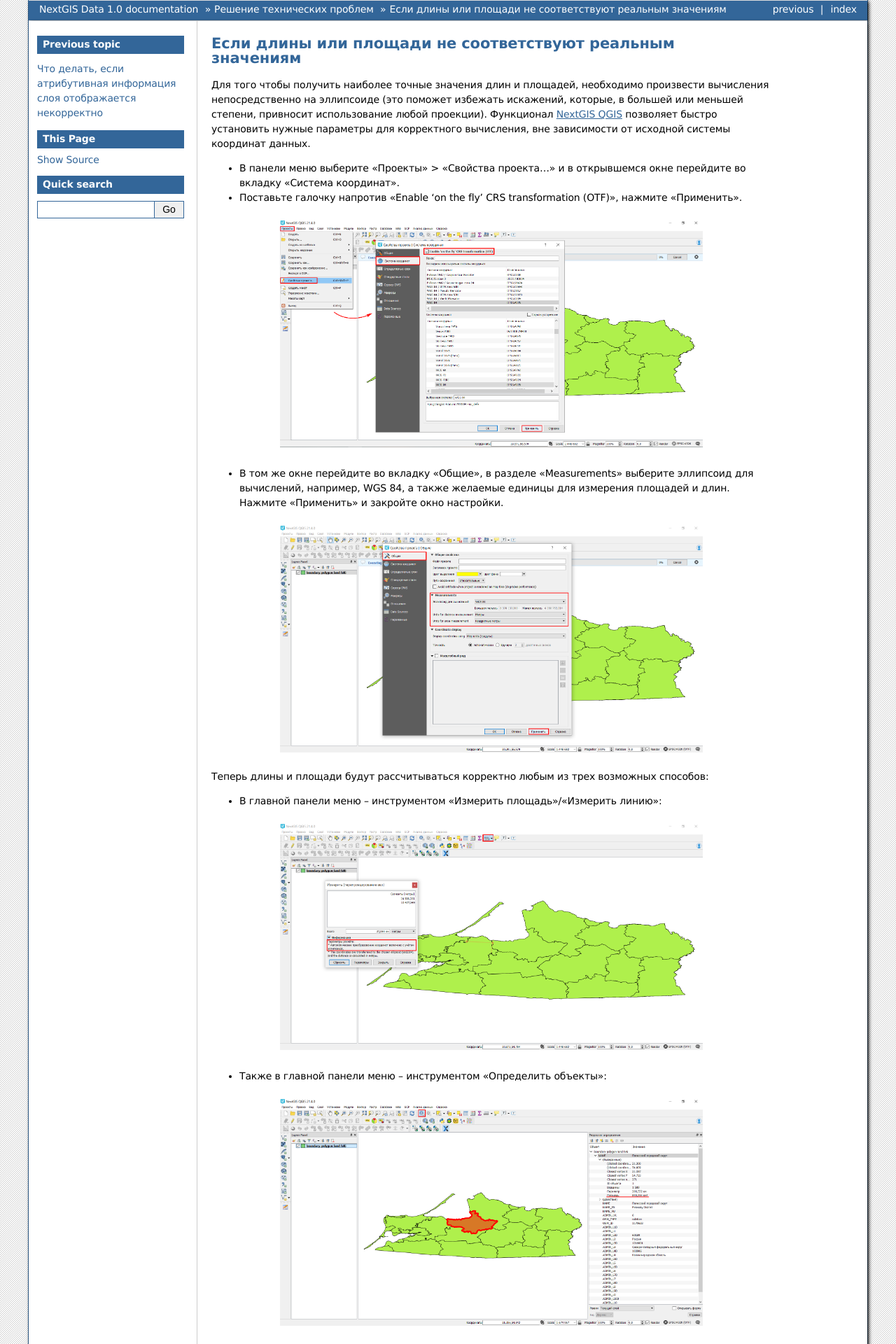
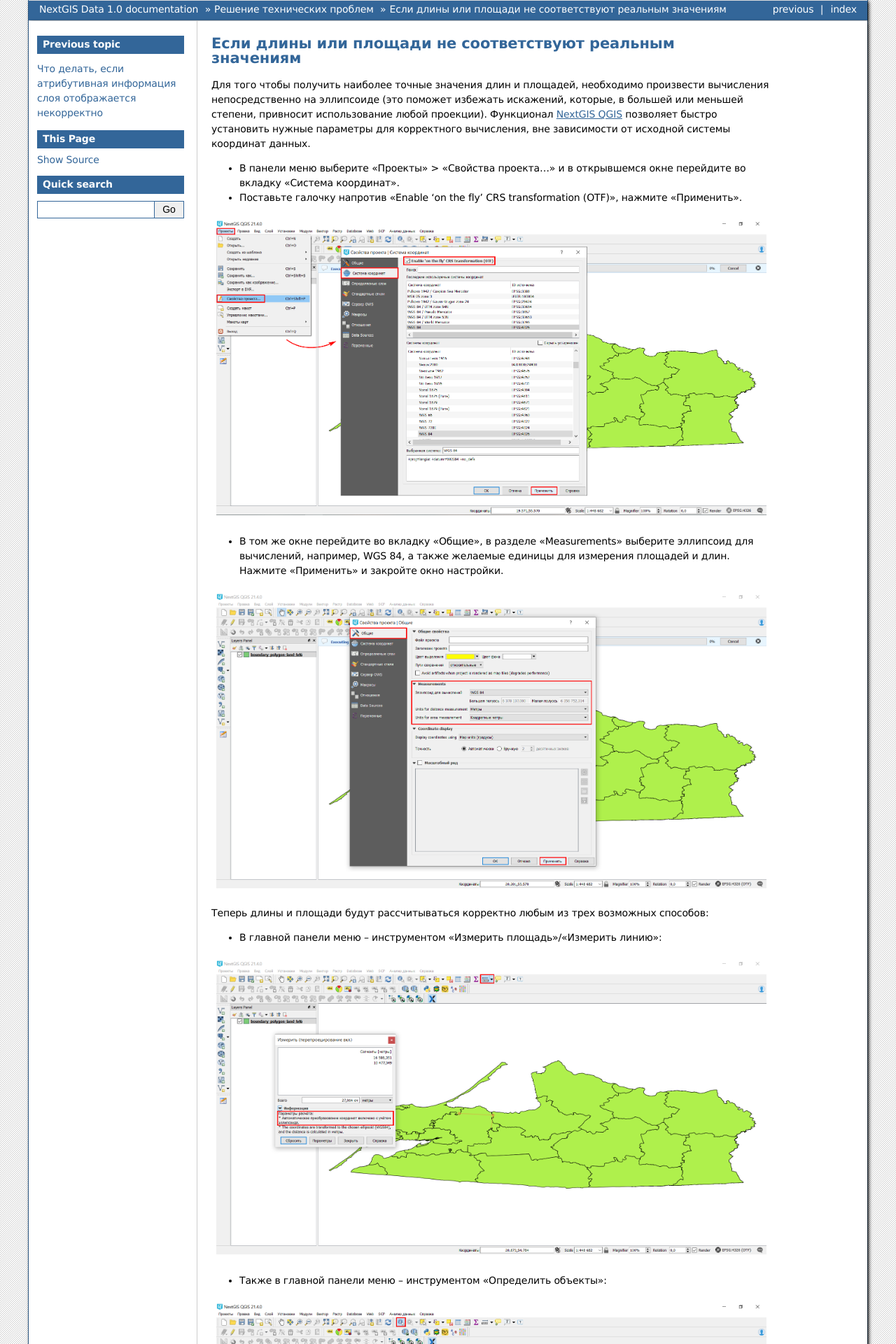
Before and after one commit to nextgis/docs_data, a Sphinx documentation site: the page built from source/calc_area.rst, in a window 1280 px wide. Shown: the top 1920 px of the page at 70% size. Built offline with Sphinx 7.4.7, drawn with Linux system fonts in a browser that asks for light colours; formulas are drawn with MathJax 3; pages that are not in the unit, such as notebooks, are missing from menus.

Commit message:
Update calc_area.rst
Change screenshot width

```diff
--- a/source/calc_area.rst
+++ b/source/calc_area.rst
@@ -1,7 +1,7 @@
 .. _data_calc_area:
 
 Если длины или площади не соответствуют реальным значениям
-===========================
+===========================================================
 
 Для того чтобы получить наиболее точные значения длин и площадей, необходимо произвести вычисления непосредственно на эллипсоиде (это поможет избежать искажений, которые, в большей или меньшей степени, привносит использование любой проекции).
 Функционал `NextGIS QGIS <https://nextgis.ru/nextgis-qgis/>`_ позволяет быстро установить нужные параметры для корректного вычисления, вне зависимости от исходной системы координат данных.
@@ -12,14 +12,14 @@
 .. figure:: _static/calc_area1.png
    :name: calc_area1
    :align: center
-   :width: 16cm
+   :width: 24cm
 
 * В том же окне перейдите во вкладку «Общие», в разделе «Measurements» выберите эллипсоид для вычислений, например, WGS 84, а также желаемые единицы для измерения площадей и длин. Нажмите «Применить» и закройте окно настройки.
 
 .. figure:: _static/calc_area2.png
    :name: calc_area2
    :align: center
-   :width: 16cm
+   :width: 24cm
 
 Теперь длины и площади будут рассчитываться корректно любым из трех возможных способов:
 
@@ -28,23 +28,23 @@
 .. figure:: _static/calc_area3.png
    :name: calc_area3
    :align: center
-   :width: 16cm
+   :width: 24cm
 
 * Также в главной панели меню – инструментом «Определить объекты»:
 
 .. figure:: _static/calc_area4.png
    :name: calc_area4
    :align: center
-   :width: 16cm
+   :width: 24cm
 
 * С помощью калькулятора полей в таблице атрибутов слоя:
 
 .. figure:: _static/calc_area5.png
    :name: calc_area5
    :align: center
-   :width: 16cm
+   :width: 24cm
 
 .. figure:: _static/calc_area6.png
    :name: calc_area6
    :align: center
-   :width: 16cm
+   :width: 24cm
```
